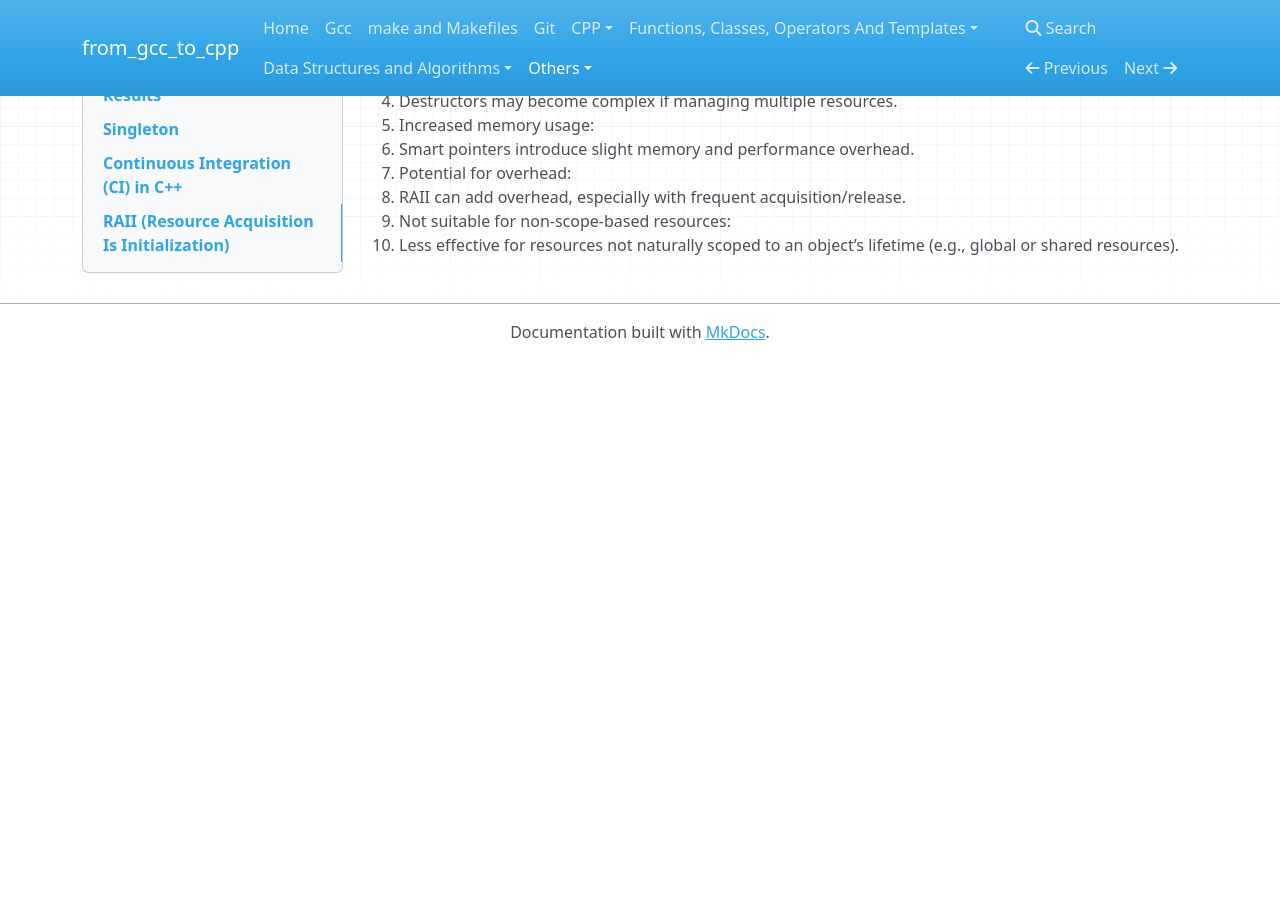
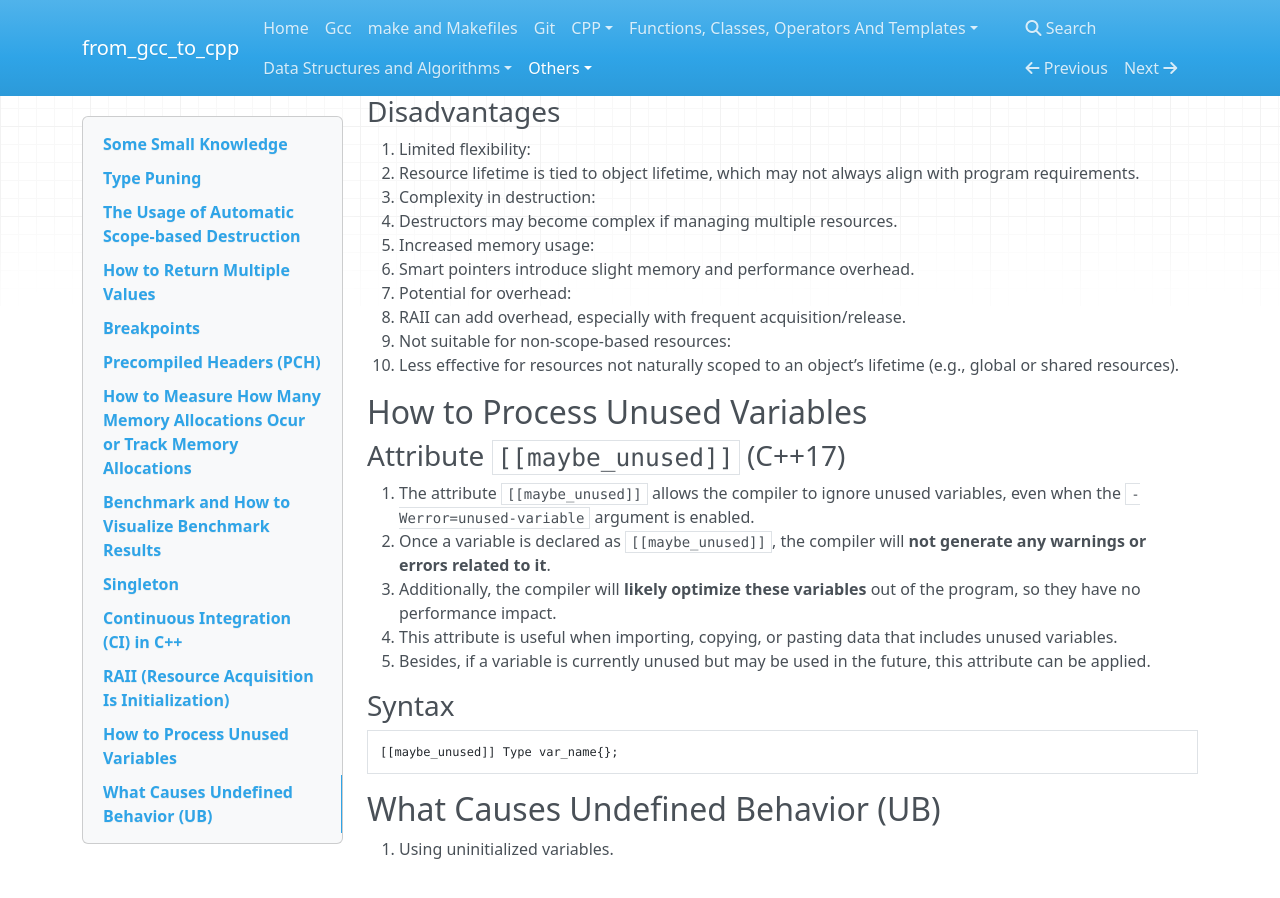
Before and after one commit to 0BananaBig0/from_gcc_to_cpp, an MkDocs documentation site: the page built from docs/SomeProgrammingTechniques.md, in a window 1280 px wide and 900 px high, scrolled down 7444 px. Built offline with MkDocs 1.6.1, drawn with Linux system fonts in a browser that asks for light colours; nearby versions of some CDN libraries; before the commit the page ends 7804 px from its top, so only the background shows below that; some of the changed text lies outside the part shown.

Commit message:
supplement the content related to std::endl, git unused variables and undefined behavior

````diff
--- a/docs/SomeProgrammingTechniques.md
+++ b/docs/SomeProgrammingTechniques.md
@@ -30,19 +30,21 @@
   - [Usage](#usage)
   - [Advantages](#advantages)
   - [Disadvantages](#disadvantages)
+- [How to Process Unused Variables](#how-to-process-unused-variables)
+  - [Attribute `[[maybe_unused]]` (C++17)](#attribute-maybe_unused-c17)
+  - [Syntax](#syntax)
 
 <!-- vim-markdown-toc -->
 
 ## Some Small Knowledge
 
 1. The **performance** of `<` is better than `<=`.
-2. `std::endl` is a little **slower** than `"\n"` in **debug mode**. Otherwise, `std::endl` is
-   **faster**.
-3. **Function argument evaluation order** is **undefined** in C++. Differenct compilers with
+2. **Function argument evaluation order** is **undefined** in C++. Differenct compilers with
    different flags have different evaluation orders, until C++17, an uncomplete definiton of the
    function argument evaluation order comes.
-4. **All variables, objects, references, and pointers** should be \*\*initialized explicitly and
-5. **Float:** Be very careful. Both `float` and `double` type variables **have precision
+3. **All variables, objects, references, and pointers** should be **initialized explicitly and
+   immediately** after they are declared or created. This can avoid many unpredictable issues
+4. **Float:** Be very careful. Both `float` and `double` type variables **have precision
    limitations**. You should **never use `==` or `!=` to compare them** with any number. Instead,
    you should try to **convert the comparison into `>=` or `<=` forms**.
 
@@ -301,7 +303,9 @@
 3. Write some shell scripts to test your project.
 4. Write some shell scripts to manage your project and execute these scripts you write on previous
    three steps.
-5. Use some tools to visualize these steps, for example, Jenkins. (**Optional**)
+5. Or write a `test` rule in `Makefile` to manage your project and execute these scripts you write
+   on previous three steps
+6. Use some tools to visualize these steps, for example, Jenkins. (**Optional**)
 
 ## RAII (Resource Acquisition Is Initialization)
 
@@ -351,3 +355,27 @@
 5. Not suitable for non-scope-based resources:
    - Less effective for resources not naturally scoped to an object’s lifetime (e.g., global or
      shared resources).
+
+## How to Process Unused Variables
+
+### Attribute `[[maybe_unused]]` (C++17)
+
+1. The attribute `[[maybe_unused]]` allows the compiler to ignore unused variables, even when the
+   `-Werror=unused-variable` argument is enabled.
+2. Once a variable is declared as `[[maybe_unused]]`, the compiler will **not generate any warnings
+   or errors related to it**.
+3. Additionally, the compiler will **likely optimize these variables** out of the program, so they
+   have no performance impact.
+4. This attribute is useful when importing, copying, or pasting data that includes unused variables.
+5. Besides, if a variable is currently unused but may be used in the future, this attribute can be
+   applied.
+
+### Syntax
+
+```CPP
+[[maybe_unused]] Type var_name{};
+```
+
+## What Causes Undefined Behavior (UB)
+
+1. Using uninitialized variables.
````
Also changed, not shown: docs/CPPPerface.md (+1 -1 lines), docs/FileIOs.md (+1 -0 lines), docs/Git.md (+1 -1 lines).
